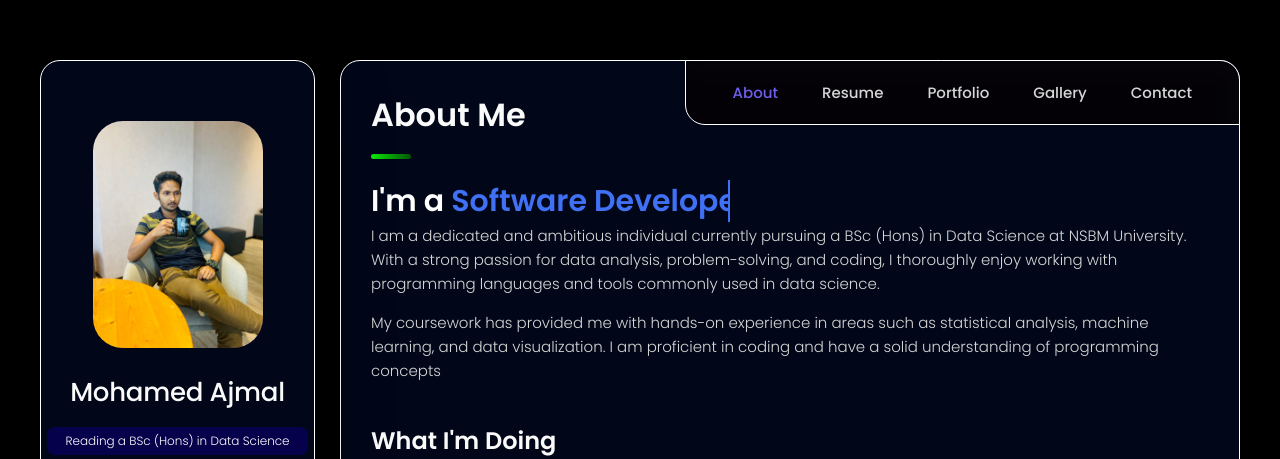
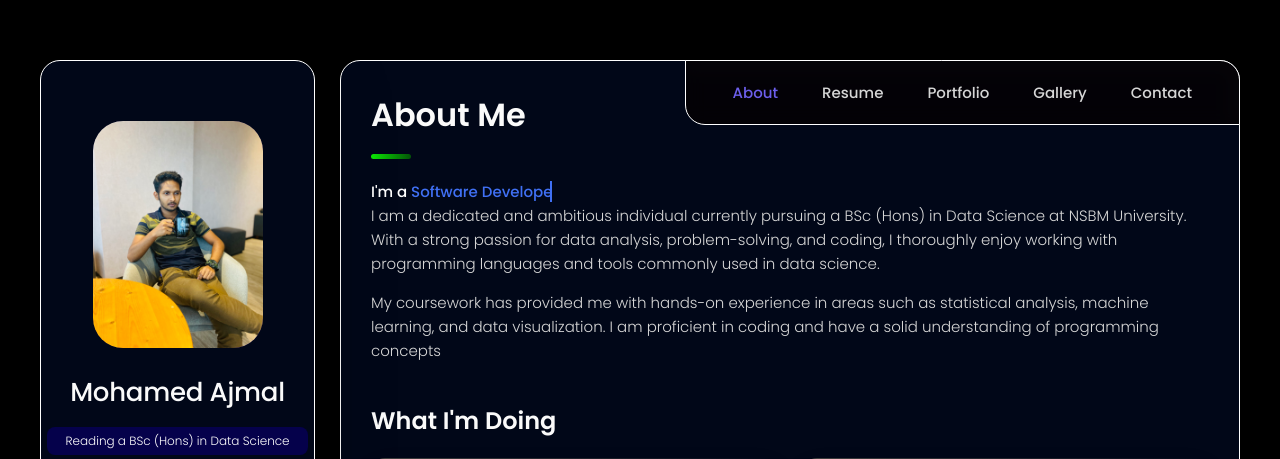
Before and after one commit to Ajmal3184/Personal, a PHP site: page / in a window 1280 px wide. Shown: the top 459 px of the page. Run offline with PHP 8.4, Linux system fonts and the light colour scheme.

Commit message:
style.css

```diff
--- a/assets/css/style.css
+++ b/assets/css/style.css
@@ -1289,34 +1289,20 @@ textarea.form-input::-webkit-resizer { display: none; }
 }
 
 
-
-
-
-/**
- * responsive larger than 580px screen
- */
-
-@media (min-width: 580px) {
-
-  /**
-   * CUSTOM PROPERTY
-   */
-
-
 /*Changing Text*/
 
 .body{
   overflow: hidden;
 }
   .container{
-    width: 500px;
+    width: 700px;
     overflow: hidden;
   }
   .container .text{
     position: relative;
     color: #4070F4;
-    font-size: 30px;
-    font-weight: 600;
+    font-size: 15px;
+    font-weight: 500;
   }
   .container .text.first-text{
     color: #fff;
@@ -1345,6 +1331,59 @@ textarea.form-input::-webkit-resizer { display: none; }
 	/*Changing Text*/
 
 
+/**
+ * responsive larger than 580px screen
+ */
+
+@media (min-width: 580px) {
+
+  /**
+   * CUSTOM PROPERTY
+   */
+
+
+/*Changing Text*/
+
+.body{
+  overflow: hidden;
+}
+  .container{
+    width: 700px;
+    overflow: hidden;
+  }
+  .container .text{
+    position: relative;
+    color: #4070F4;
+    font-size: 15px;
+    font-weight: 500;
+  }
+  .container .text.first-text{
+    color: #fff;
+  }
+  .text.sec-text::before{
+    content: "";
+    position: absolute;
+    top: 0;
+    left: 0;
+    height: 100%;
+    width: 100%;
+    background-color: #010718;
+    border-left: 2px solid #4070F4;
+    animation: animate 4s steps(12) infinite;
+  }
+
+  @keyframes animate {
+    40%, 60%{
+      left: calc(100% + 4px);
+    }
+    100%{
+      left: 0%;
+    }
+  }
+
+	/*Changing Text*/
+
+
   :root {
 
     /**
@@ -1850,49 +1889,6 @@ textarea.form-input::-webkit-resizer { display: none; }
  * responsive larger than 1250px screen
  */
 
-/*Changing Text*/
-
-.body{
-  overflow: hidden;
-}
-  .container{
-    width: 500px;
-    overflow: hidden;
-  }
-  .container .text{
-    position: relative;
-    color: #4070F4;
-    font-size: 30px;
-    font-weight: 600;
-  }
-  .container .text.first-text{
-    color: #fff;
-  }
-  .text.sec-text::before{
-    content: "";
-    position: absolute;
-    top: 0;
-    left: 0;
-    height: 100%;
-    width: 100%;
-    background-color: #010718;
-    border-left: 2px solid #4070F4;
-    animation: animate 4s steps(12) infinite;
-  }
-
-  @keyframes animate {
-    40%, 60%{
-      left: calc(100% + 4px);
-    }
-    100%{
-      left: 0%;
-    }
-  }
-
-	/*Changing Text*/
-
-
-
 @media (min-width: 1250px) {
 
   /**
```
